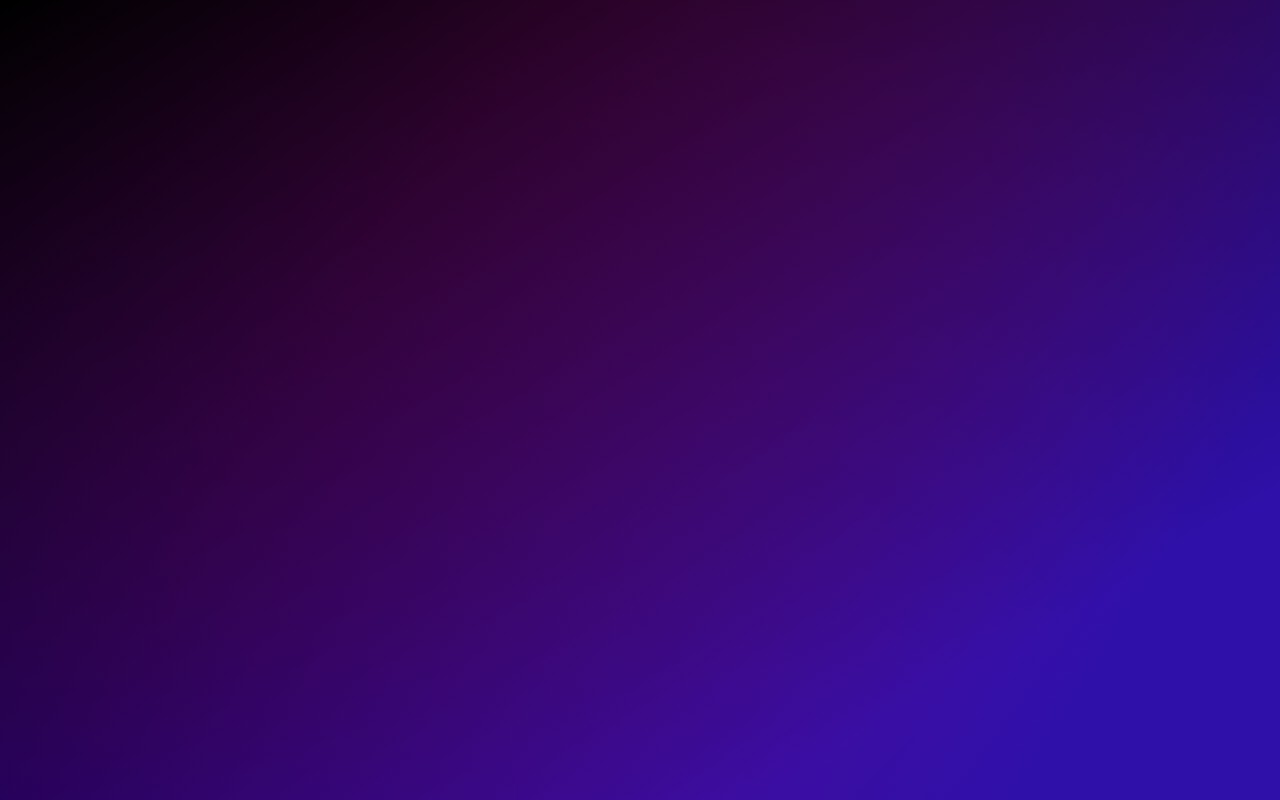
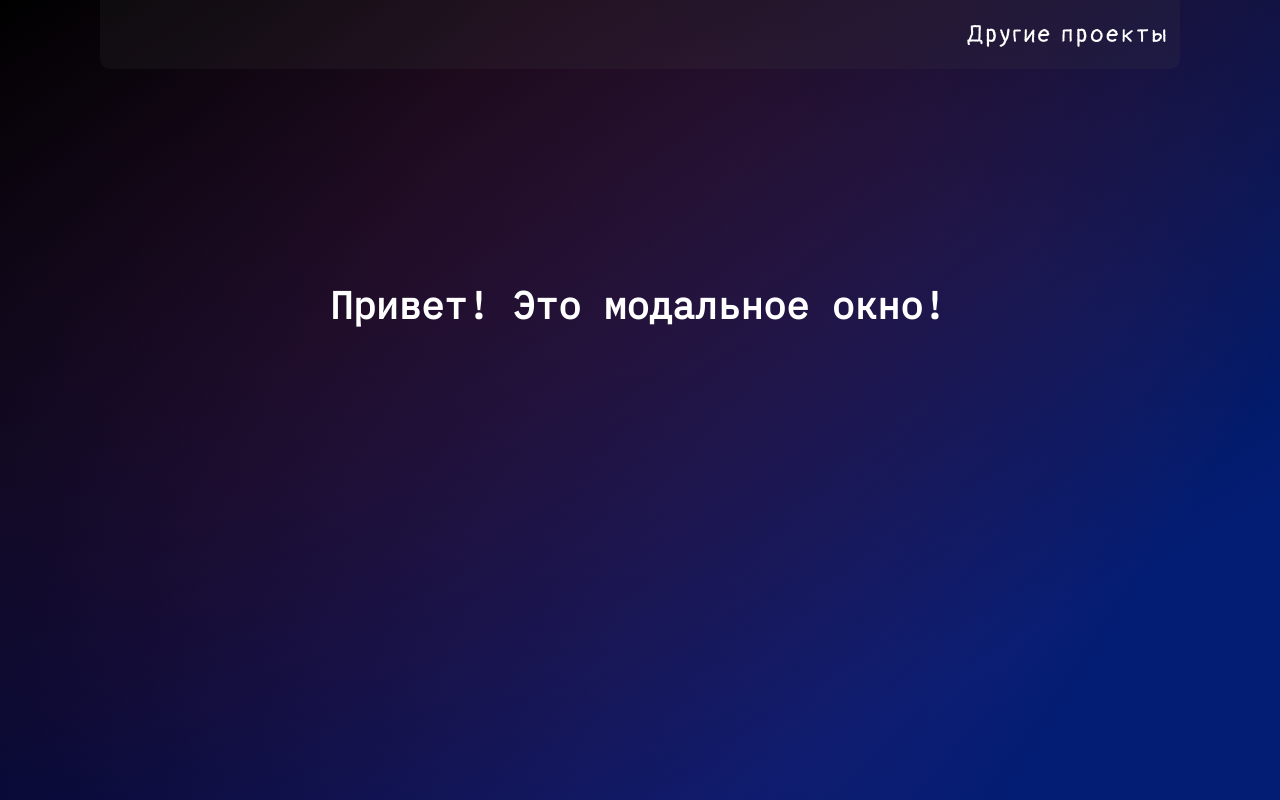
Before and after one commit to gldaniil/modal-window-vanilla, a plain HTML site: page index.html in a window 1280 px wide. Drawn offline with Linux system fonts and the light colour scheme.

Commit message:
анимация появления текста

```diff
--- a/index.html
+++ b/index.html
@@ -1,24 +1,45 @@
 <!DOCTYPE html>
 <html lang="ru">
+
 <head>
   <meta charset="UTF-8">
   <meta http-equiv="X-UA-Compatible" content="IE=edge">
   <meta name="viewport" content="width=device-width, initial-scale=1.0">
   <link rel="stylesheet" href="style.css">
+  <script defer src="./script.js"></script>
   <title>Модальное окно</title>
 </head>
+
 <body>
   <div class="wrapper">
     <header class="header">
       <div class="header__wrapper">
         <div class="header__container">
           <div class="header__inner">
-
+            <div class="header__item">
+              <a href="" class="header__link">
+                <p>Другие проекты</p>
+              </a>
+            </div>
           </div>
         </div>
       </div>
     </header>
-    <main class="main"></main>
+    <main class="main">
+      <section class="panel-base">
+        <div class="panel-base__wrapper">
+          <div class="container">
+            <div class="panel-base__inner">
+              <div class="panel-base__head">
+                <h1 class="panel-base__title"></h1>
+                <span class="cursor"></span>
+              </div>
+            </div>
+          </div>
+        </div>
+      </section>
+    </main>
   </div>
 </body>
+
 </html>
--- /dev/null
+++ b/script.js
@@ -0,0 +1,17 @@
+const panelTitle = document.querySelector(".panel-base__title");
+const panelTitleText = "Привет! Это модальное окно!";
+const speed = 150;
+let i = 0;
+
+const typeWriter = async () => {
+  const cursor = panelTitle.nextElementSibling;
+  cursor.classList.add("typing");
+  if (i < panelTitleText.length) {
+    panelTitle.innerHTML += panelTitleText.charAt(i);
+    i++;
+    setTimeout(typeWriter, speed);
+  } else cursor.classList.remove("typing");
+};
+
+typeWriter();
+document.addEventListener("DOMContentLoaded", () => typeWriter);
--- a/style.scss
+++ b/style.scss
@@ -1,20 +1,81 @@
+@import url('https://fonts.googleapis.com/css2?family=Pangolin&display=swap');
+@import url('https://fonts.googleapis.com/css2?family=IBM+Plex+Mono&display=swap');
+$fp: "Pangolin", cursive;
+$fplex: "IBM Plex Mono", monospace;
+$header-color: rgba(71, 71, 71, 0.15);
+$width: 1080px;
 * {
   margin: 0;
   padding: 0;
 }
 body {
   min-height: 100vh;
-  background: linear-gradient(151deg, rgb(0, 0, 0) 0%, rgba(102, 0, 235, 0.452) 80%),
+  background: linear-gradient(151deg, rgb(0, 0, 0) 0%, rgba(3, 29, 116, 0.452) 80%),
   linear-gradient(302deg, rgb(3, 29, 116) 15%, rgba(76, 14, 221, 0.253) 70%),
-  linear-gradient(25deg, rgb(5, 1, 1) 0%, rgba(255, 0, 0, 0.932) 80%);
+  linear-gradient(25deg, rgb(0, 0, 0) 0%, rgba(255, 0, 0, 0.75) 75%);
+  color: #fff;
+}
+@keyframes blink {
+  0%  { background-color: #ccc; }
+  49% { background-color: #ccc; }
+  50% { background-color: transparent; }
+  99% { background-color: transparent; }
+  100%  { background-color: #ccc; }
+}
+.container {
+  max-width: $width;
+  margin: 0 auto;
 }
 .header {
   &__wrapper {
     background-color: transparent;
   }
   &__container {
-    max-width: 1080px;
+    max-width: $width;
     min-height: 80px;
     margin: 0 auto;
   }
+  &__inner {
+    height: 100%;
+    border-bottom-right-radius: 10px;
+    border-bottom-left-radius: 10px;
+    display: flex;
+    background-color: $header-color;
+    transition: background-color 2s ease-in;
+  }
+  &__item {
+    margin-left: auto;
+    padding: 20px 10px;
+  }
+  &__link {
+    color: #fff;
+    font-size: 24px;
+    font-family: $fp;
+    letter-spacing: 3px;
+    text-decoration: none;
+    transition: color .5s ease;
+  }
 }
+.panel-base {
+  &__inner {
+    padding-top: 200px;
+  }
+  &__head {
+    display: flex;
+    justify-content: center;
+  }
+  &__title {
+    font-size: 38px;
+    font-family: $fplex;
+    text-align: center;
+  }
+  & .cursor {
+    display: inline-block;
+    border-color: #ccc;
+    margin-left: .1rem;
+    width: 3px;
+    &.typing {
+      animation: blink 1s infinite .25s;
+    }
+  }
+}
```
Also changed, not shown: style.css, 1 other file.
